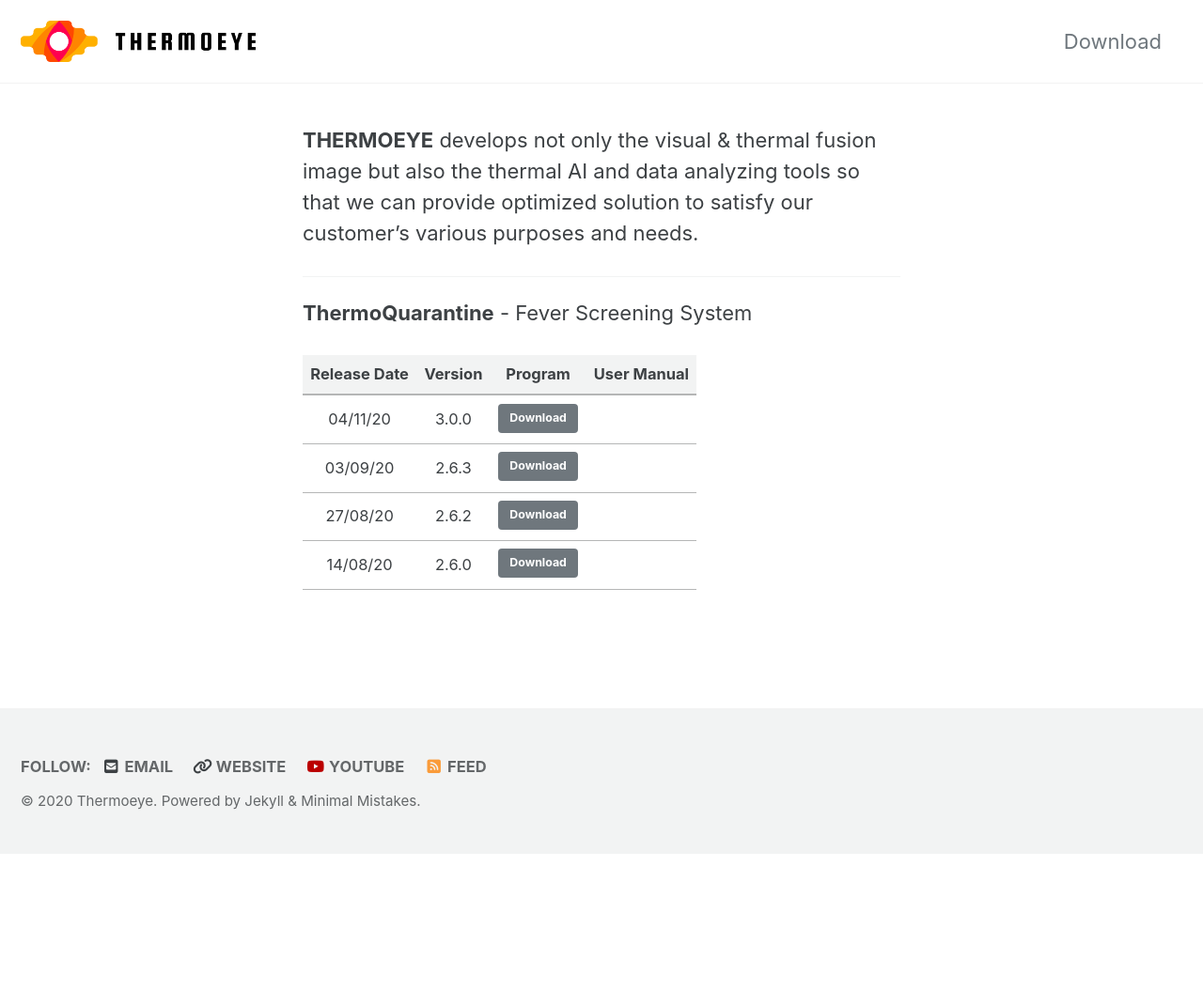
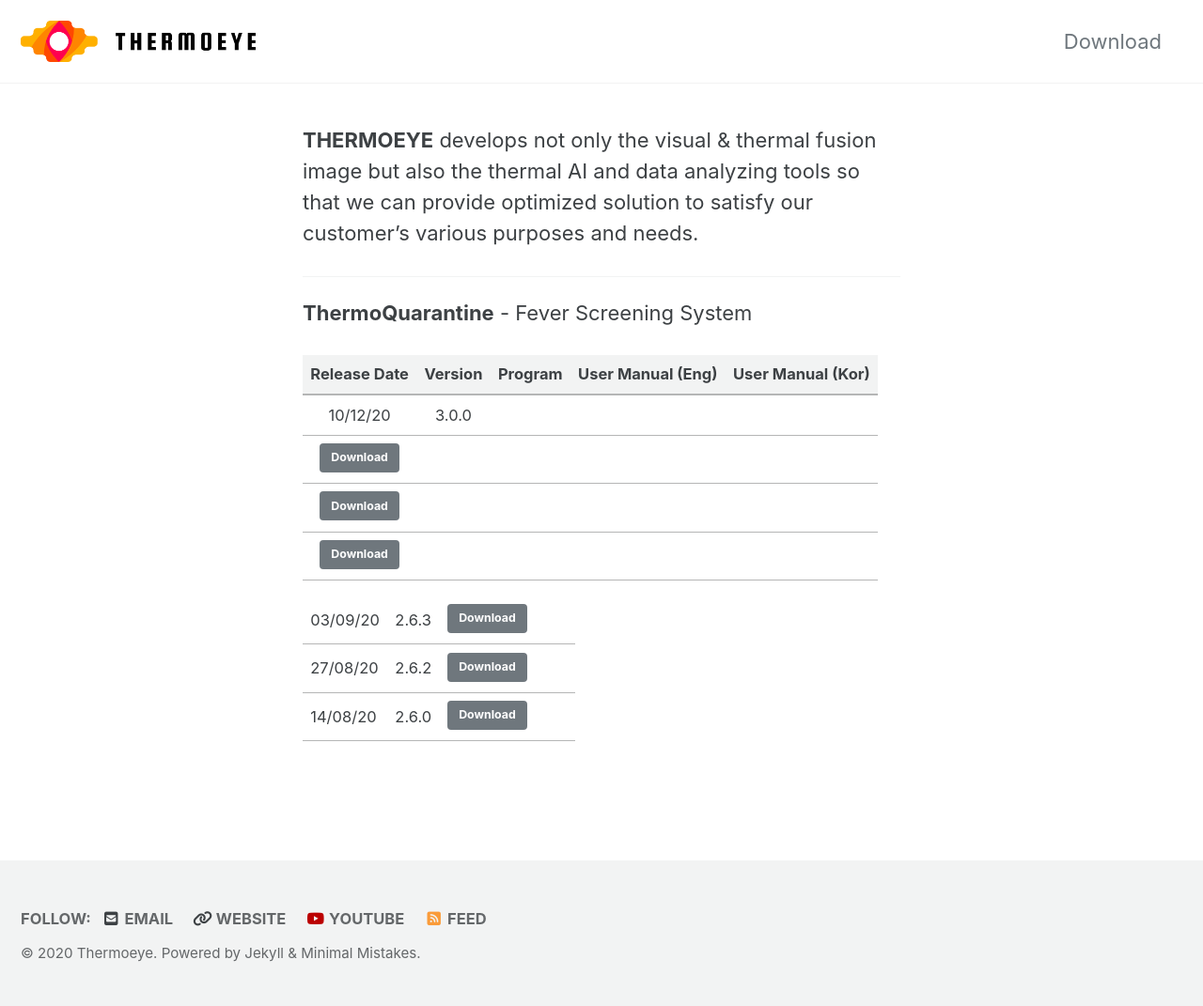
Before and after one commit to ThermoEye/ThermoEye.github.io, a Jekyll site: the page built from _pages/download.md, in a window 1280 px wide. Shown: the whole page at 94% size. Built offline with Jekyll 4.4.1, drawn with Linux system fonts in a browser that asks for light colours; cached includes are drawn as plain includes; nearby versions of some CDN libraries; before the commit the page ends 909 px from its top, so only the background shows below that.

Commit message:
Upload New 3.0.0 Setup and usermanual

```diff
--- a/_pages/download.md
+++ b/_pages/download.md
@@ -17,9 +17,13 @@
 
 **ThermoQuarantine** - Fever Screening System
 
-| Release Date | Version | Program | User Manual |
-|:---------:|:---------:|:---------:|:---------:|
-| 04/11/20 | 3.0.0 | <a href="https://drive.google.com/uc?export=download&id=1NiyeIu1chXQDei493m5ehs_WT3HhsXBS" class="btn btn--primary">Download</a> |  |
-| 03/09/20 | 2.6.3 | <a href="https://drive.google.com/uc?export=download&id=1Bkql55P9JBj0bx8xmj5wQAppl6_cID_r" class="btn btn--primary">Download</a> |  |
-| 27/08/20 | 2.6.2 | <a href="https://docs.google.com/uc?export=download&id=1af3Ozhm27UWycQdBtPChLchJ7J3hXeXr" class="btn btn--primary">Download</a> |  |
-| 14/08/20 | 2.6.0 | <a href="https://docs.google.com/uc?export=download&id=1rMy4JghwICPUWrqd5W7nK924t3pQk71c" class="btn btn--primary">Download</a> |  |
+| Release Date | Version | Program | User Manual (Eng) | User Manual (Kor) |
+|:---------:|:---------:|:---------:|:---------:|:---------:|
+| 10/12/20 | 3.0.0 |
+<a href="https://drive.google.com/uc?export=download&id=1If7NGx7TKaftsruc8sK6qf6Ksk4MasQ7" class="btn btn--primary">Download</a> |
+<a href="https://drive.google.com/uc?export=download&id=1ZylDFwVfHzNVrrWyvlZCpBXRFpY9J__v" class="btn btn--primary">Download</a> |
+<a href="https://drive.google.com/uc?export=download&id=1UTY_96h9b36NK2kFoRkqMRjaUuJR0WZz" class="btn btn--primary">Download</a> |
+
+| 03/09/20 | 2.6.3 | <a href="https://drive.google.com/uc?export=download&id=1Bkql55P9JBj0bx8xmj5wQAppl6_cID_r" class="btn btn--primary">Download</a> |  |  |
+| 27/08/20 | 2.6.2 | <a href="https://docs.google.com/uc?export=download&id=1af3Ozhm27UWycQdBtPChLchJ7J3hXeXr" class="btn btn--primary">Download</a> |  |  |
+| 14/08/20 | 2.6.0 | <a href="https://docs.google.com/uc?export=download&id=1rMy4JghwICPUWrqd5W7nK924t3pQk71c" class="btn btn--primary">Download</a> |  |  |
```
